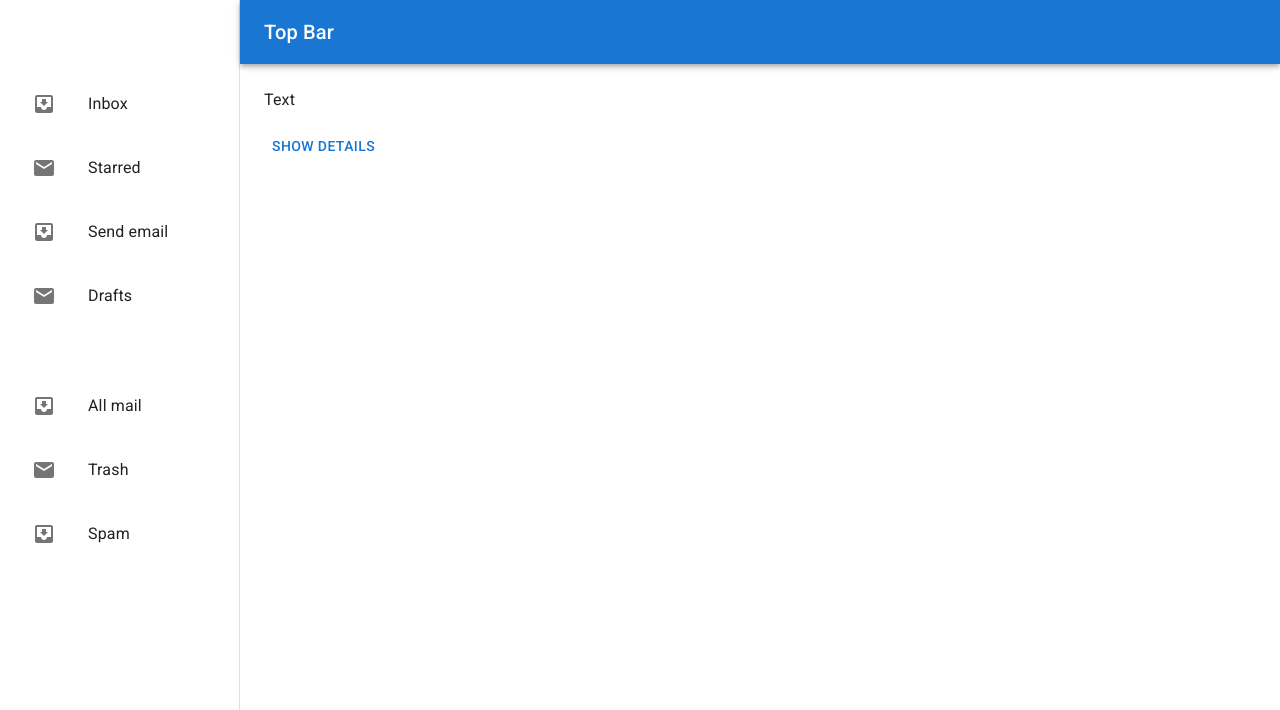
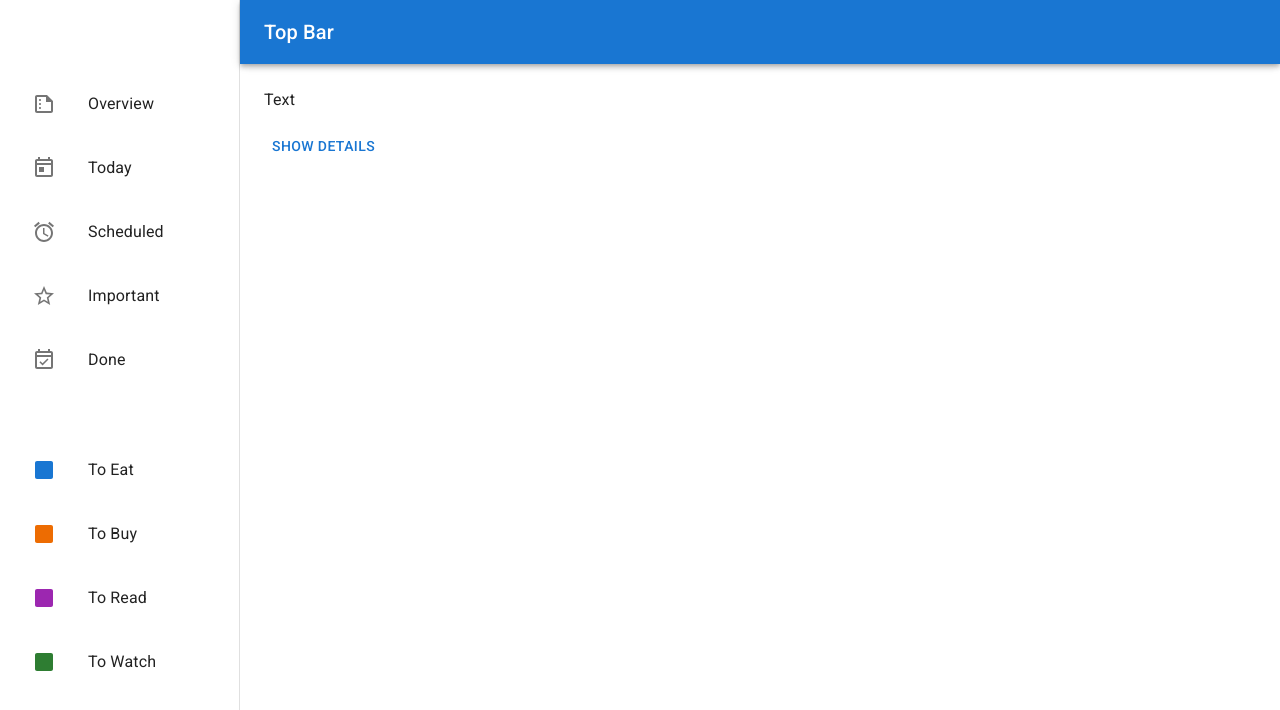
Before and after one commit to yoyotruly/smart-todo-list, a React (Create React App) app in the folder frontend/: page /tasks in a window 1280 px wide. Shown: the top 710 px of the page. Built offline with nearby package versions, Linux system fonts and the light colour scheme; the HTML template or start-up script is replaced by a standard one.

Commit message:
Modify list icons and texts

```diff
--- a/frontend/src/components/LeftSidebar.js
+++ b/frontend/src/components/LeftSidebar.js
@@ -5,8 +5,12 @@ import ListItem from '@mui/material/ListItem';
 import ListItemButton from '@mui/material/ListItemButton';
 import ListItemIcon from '@mui/material/ListItemIcon';
 import ListItemText from '@mui/material/ListItemText';
-import InboxIcon from '@mui/icons-material/MoveToInbox';
-import MailIcon from '@mui/icons-material/Mail';
+import SummarizeOutlinedIcon from '@mui/icons-material/SummarizeOutlined';
+import TodayOutlinedIcon from '@mui/icons-material/TodayOutlined';
+import StarBorderOutlinedIcon from '@mui/icons-material/StarBorderOutlined';
+import AccessAlarmOutlinedIcon from '@mui/icons-material/AccessAlarmOutlined';
+import EventAvailableOutlinedIcon from '@mui/icons-material/EventAvailableOutlined';
+import SquareRoundedIcon from '@mui/icons-material/SquareRounded';
 
 const leftSidebarWidth = 240;
 
@@ -28,31 +32,93 @@ export default function LeftSidebar() {
         <Toolbar />
 
         <List>
-          {['Inbox', 'Starred', 'Send email', 'Drafts'].map((text, index) => (
-            <ListItem key={text}>
+
+          <ListItem key={"Overview"}>
             <ListItemButton>
               <ListItemIcon>
-                  {index % 2 === 0 ? <InboxIcon /> : <MailIcon />}
+                <SummarizeOutlinedIcon />
               </ListItemIcon>
-                <ListItemText primary={text} />
+              <ListItemText primary={"Overview"} />
             </ListItemButton>
           </ListItem>
-          ))}
+
+          <ListItem key={"Today"}>
+            <ListItemButton>
+              <ListItemIcon>
+                <TodayOutlinedIcon />
+              </ListItemIcon>
+              <ListItemText primary={"Today"} />
+            </ListItemButton>
+          </ListItem>
+
+          <ListItem key={"Scheduled"}>
+            <ListItemButton>
+              <ListItemIcon>
+                <AccessAlarmOutlinedIcon />
+              </ListItemIcon>
+              <ListItemText primary={"Scheduled"} />
+            </ListItemButton>
+          </ListItem>
+
+          <ListItem key={"Important"}>
+            <ListItemButton>
+              <ListItemIcon>
+                <StarBorderOutlinedIcon />
+              </ListItemIcon>
+              <ListItemText primary={"Important"} />
+            </ListItemButton>
+          </ListItem>
+
+          <ListItem key={"Done"}>
+            <ListItemButton>
+              <ListItemIcon>
+                <EventAvailableOutlinedIcon />
+              </ListItemIcon>
+              <ListItemText primary={"Done"} />
+            </ListItemButton>
+          </ListItem>
+
         </List>
 
         <List
           sx={{marginTop: "30px"}}
         >
-          {['All mail', 'Trash', 'Spam'].map((text, index) => (
-            <ListItem key={text}>
+          <ListItem key={"To Eat"}>
             <ListItemButton>
               <ListItemIcon>
-                  {index % 2 === 0 ? <InboxIcon /> : <MailIcon />}
+                <SquareRoundedIcon color='primary'/>
               </ListItemIcon>
-                <ListItemText primary={text} />
+              <ListItemText primary={"To Eat"} />
             </ListItemButton>
           </ListItem>
-          ))}
+
+          <ListItem key={"To Buy"}>
+            <ListItemButton>
+              <ListItemIcon>
+                <SquareRoundedIcon color="warning"/>
+              </ListItemIcon>
+              <ListItemText primary={"To Buy"} />
+            </ListItemButton>
+          </ListItem>
+
+          <ListItem key={"To Read"}>
+            <ListItemButton>
+              <ListItemIcon>
+                <SquareRoundedIcon color="secondary"/>
+              </ListItemIcon>
+              <ListItemText primary={"To Read"} />
+            </ListItemButton>
+          </ListItem>
+
+          <ListItem key={"To Watch"}>
+            <ListItemButton>
+              <ListItemIcon>
+                <SquareRoundedIcon color="success"/>
+              </ListItemIcon>
+              <ListItemText primary={"To Watch"} />
+            </ListItemButton>
+          </ListItem>
+
         </List>
       </Drawer>
   );
```
Lines whose indentation alone changed are shown as unchanged.
